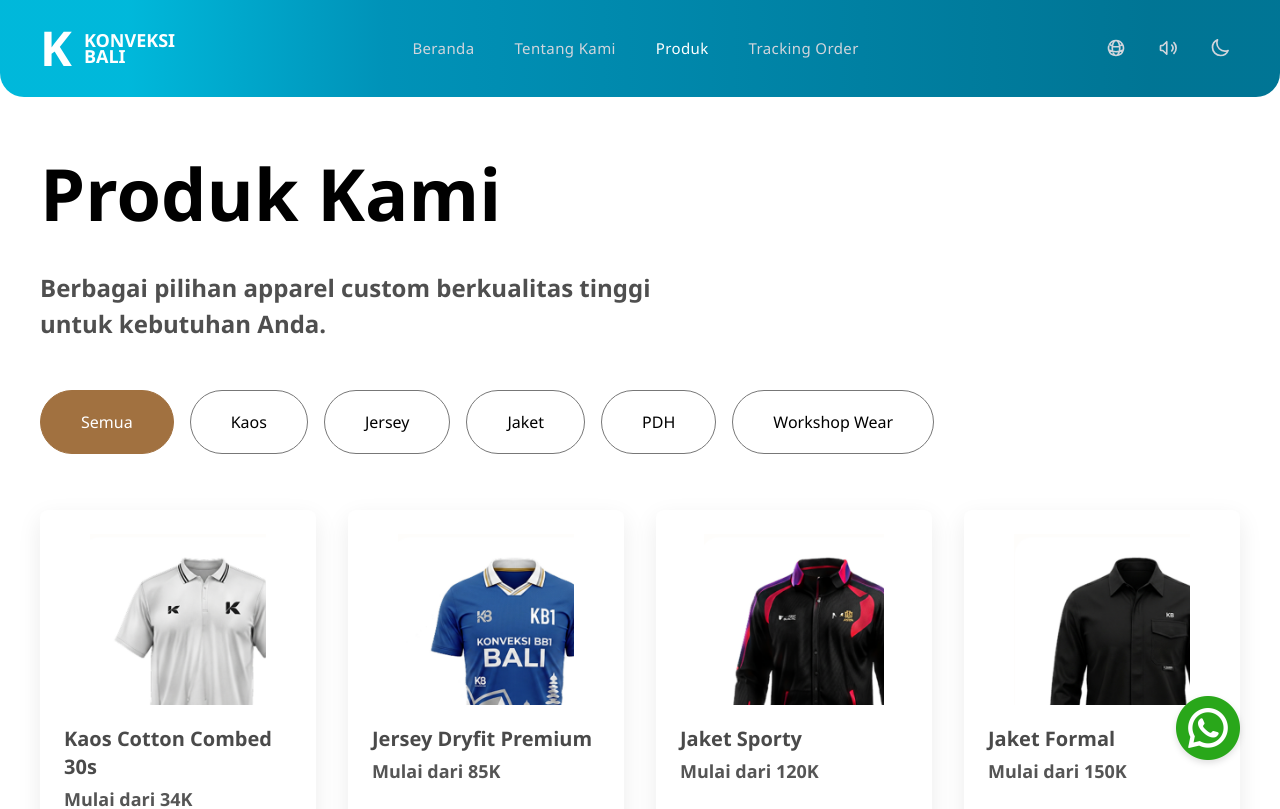
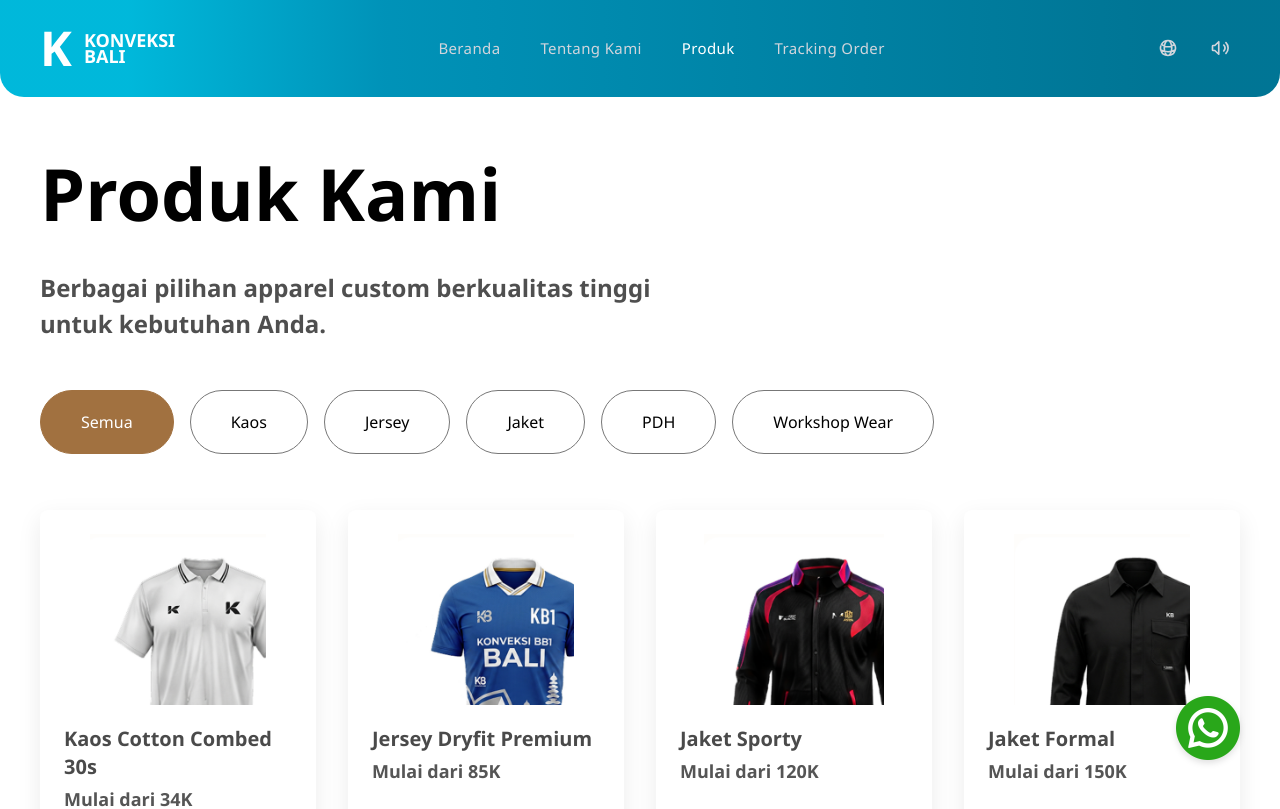
Before and after one commit to NgurahRio/Creaut-KonveksiBali, a Next.js app: page /produk in a window 1280 px wide. Shown: the top 809 px of the page. Built offline with nearby package versions, Linux system fonts and the light colour scheme.

Commit message:
menghapus dark mode dan lightmode pada navbar

```diff
--- a/src/components/Navbar.tsx
+++ b/src/components/Navbar.tsx
@@ -62,7 +62,6 @@ export default function Navbar() {
   const pathname = usePathname();
   const [isOpen, setIsOpen] = useState(false);
   const [isPlaying, setIsPlaying] = useState(true);
-  const [isDarkMode, setIsDarkMode] = useState(false);
   const [isScrolled, setIsScrolled] = useState(false);
   const { language } = useLanguage(); // Dapatkan bahasa aktif
   const audioRef = useRef<HTMLAudioElement | null>(null);
@@ -88,42 +87,8 @@ export default function Navbar() {
   }, [isOpen]);
 
   useEffect(() => {
-    const savedTheme = localStorage.getItem("theme");
-    if (savedTheme === "dark" || (!savedTheme && window.matchMedia("(prefers-color-scheme: dark)").matches)) {
-      setIsDarkMode(true);
-      document.documentElement.classList.add("dark");
-    }
+    document.documentElement.classList.remove("dark");
   }, []);
-
-  const toggleTheme = () => {
-    if (isDarkMode) {
-      document.documentElement.classList.remove("dark");
-      localStorage.setItem("theme", "light");
-    } else {
-      document.documentElement.classList.add("dark");
-      localStorage.setItem("theme", "dark");
-    }
-    setIsDarkMode(!isDarkMode);
-  };
-
-  // Objek terjemahan untuk label mode gelap/terang
-  const themeLabels = {
-    id: {
-      darkMode: "Mode Gelap",
-      lightMode: "Mode Terang",
-    },
-    en: { // Asumsi Anda juga memiliki terjemahan bahasa Inggris
-      darkMode: "Dark Mode",
-      lightMode: "Light Mode",
-    },
-    // Tambahkan bahasa lain jika ada
-  };
-
-  // Fungsi helper untuk mendapatkan label yang benar berdasarkan bahasa aktif
-  const getThemeLabel = (isDark: boolean) => {
-    const currentLangLabels = themeLabels[language as keyof typeof themeLabels] || themeLabels.id; // Fallback ke ID jika bahasa tidak ditemukan
-    return isDark ? currentLangLabels.lightMode : currentLangLabels.darkMode;
-  };
   const toggleMusic = () => {
     if (audioRef.current) {
       if (isPlaying) {
@@ -204,27 +169,7 @@ export default function Navbar() {
                 )}
               </button>
 
-              {/* Tema (Hanya Desktop) */}
-              <button
-                onClick={toggleTheme}
-                className={`hidden lg:flex h-10 w-10 shrink-0 items-center justify-center rounded-full transition duration-300 active:scale-95 ${
-                  isScrolled
-                    ? "text-gray-600 hover:bg-gray-50 hover:text-black"
-                    : "text-gray-300 hover:bg-white/10 hover:text-white"
-                }`}
-                aria-label="Toggle Theme"
-                title={getThemeLabel(isDarkMode)}
-              >
-                {isDarkMode ? (
-                  <svg xmlns="http://www.w3.org/2000/svg" fill="none" viewBox="0 0 24 24" strokeWidth={2} stroke="currentColor" className="h-5 w-5">
-                    <path strokeLinecap="round" strokeLinejoin="round" d="M12 3v2.25m6.364.386l-1.591 1.591M21 12h-2.25m-.386 6.364l-1.591-1.591M12 18.75V21m-4.773-2.659l-1.591 1.591M5.25 12H3m4.227-4.773L5.636 5.636M15.75 12a3.75 3.75 0 11-7.5 0 3.75 3.75 0 017.5 0z" />
-                  </svg>
-                ) : (
-                  <svg xmlns="http://www.w3.org/2000/svg" fill="none" viewBox="0 0 24 24" strokeWidth={2} stroke="currentColor" className="h-5 w-5">
-                    <path strokeLinecap="round" strokeLinejoin="round" d="M21.752 15.002A9.718 9.718 0 0118 15.75c-5.385 0-9.75-4.365-9.75-9.75 0-1.33.266-2.597.748-3.752A9.753 9.753 0 003 11.25C3 16.635 7.365 21 12.75 21a9.753 9.753 0 009.002-5.998z" />
-                  </svg>
-                )}
-              </button>
+
 
               {/* Hamburger Button Mobile */}
               <button
@@ -291,30 +236,7 @@ export default function Navbar() {
                 );
               })}
 
-              <hr className="my-2 border-gray-800/60" />
 
-              <button
-                type="button"
-                onClick={toggleTheme}
-                className="mt-2 w-full flex items-center justify-between rounded-2xl bg-gray-800/40 hover:bg-gray-800/60 border border-gray-700/30 px-5 py-4 text-gray-200 shadow-inner transition-colors duration-200 active:scale-[0.98]"
-                aria-label="Ubah Tema"
-              >
-                <span className="text-[16px] tracking-wide font-medium select-none">
-                  {getThemeLabel(isDarkMode)} {/* Gunakan fungsi getThemeLabel */}
-                </span>
-
-                <div className="flex h-8 w-8 items-center justify-center rounded-lg text-gray-300">
-                  {isDarkMode ? (
-                    <svg xmlns="http://www.w3.org/2000/svg" fill="none" viewBox="0 0 24 24" strokeWidth={2} stroke="currentColor" className="h-5 w-5">
-                      <path strokeLinecap="round" strokeLinejoin="round" d="M12 3v2.25m6.364.386l-1.591 1.591M21 12h-2.25m-.386 6.364l-1.591-1.591M12 18.75V21m-4.773-2.659l-1.591 1.591M5.25 12H3m4.227-4.773L5.636 5.636M15.75 12a3.75 3.75 0 11-7.5 0 3.75 3.75 0 017.5 0z" />
-                    </svg>
-                  ) : (
-                    <svg xmlns="http://www.w3.org/2000/svg" fill="none" viewBox="0 0 24 24" strokeWidth={2} stroke="currentColor" className="h-5 w-5">
-                      <path strokeLinecap="round" strokeLinejoin="round" d="M21.752 15.002A9.718 9.718 0 0118 15.75c-5.385 0-9.75-4.365-9.75-9.75 0-1.33.266-2.597.748-3.752A9.753 9.753 0 003 11.25C3 16.635 7.365 21 12.75 21a9.753 9.753 0 009.002-5.998z" />
-                    </svg>
-                  )}
-                </div>
-              </button>
             </div>
           </div>
         </div>
```
